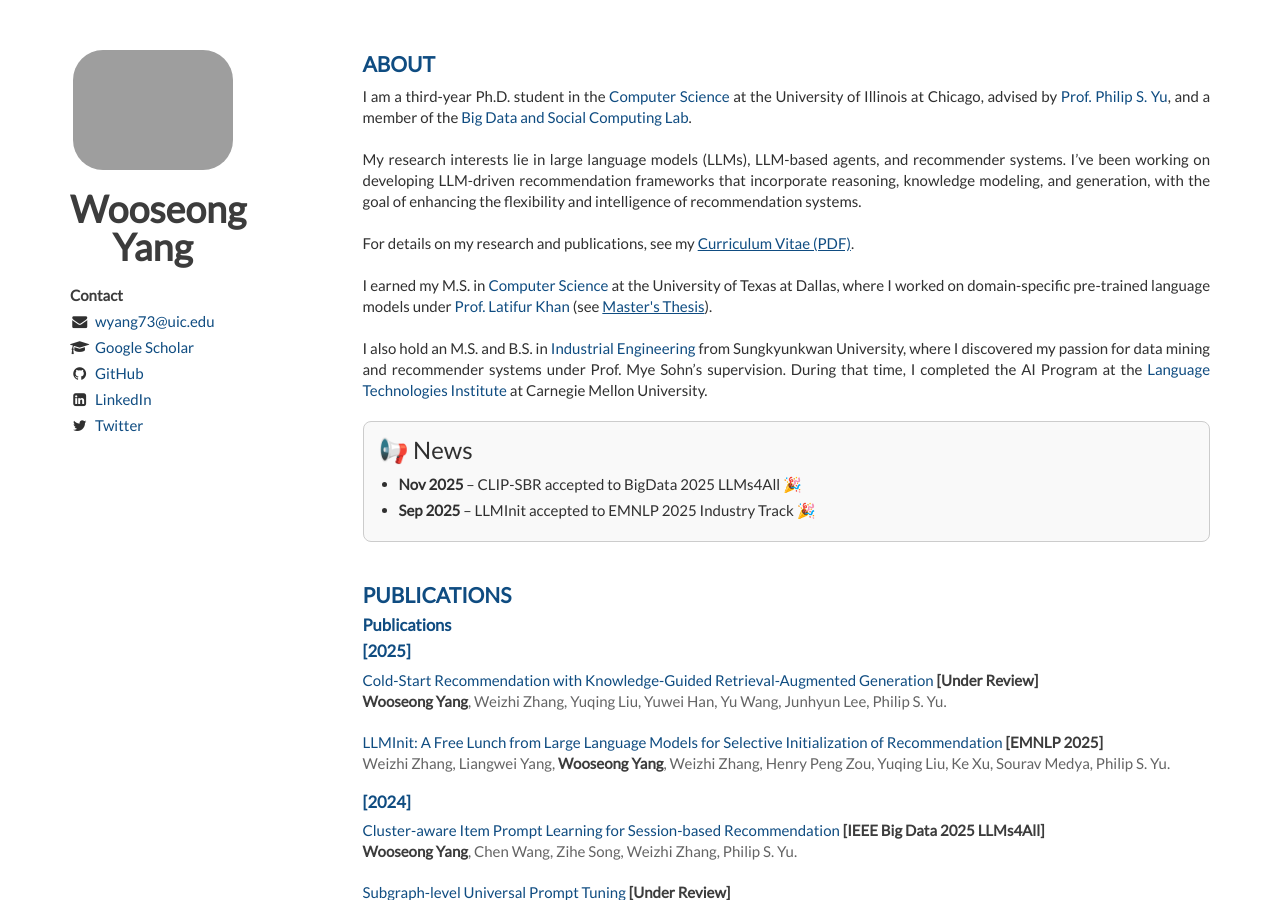
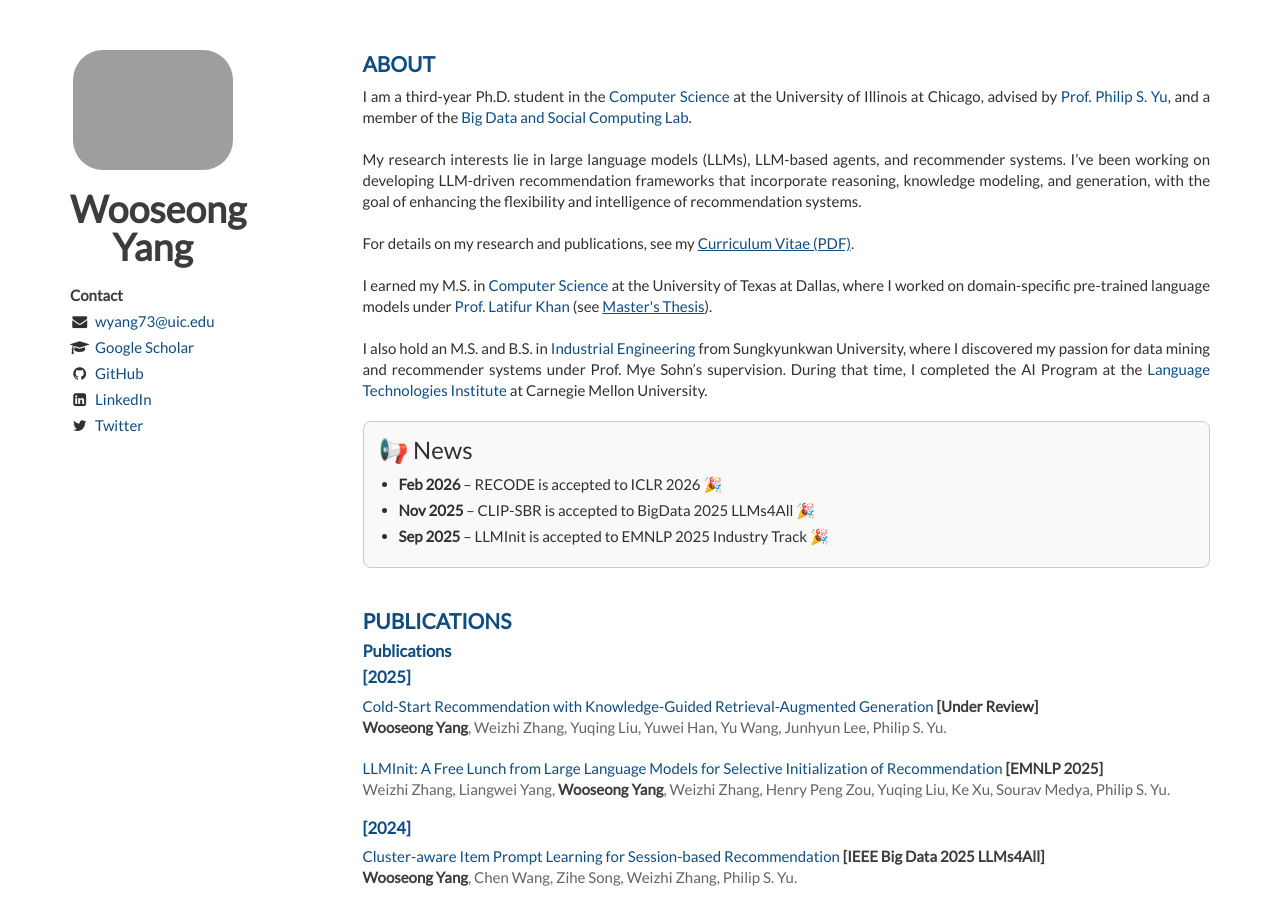
Before and after one commit to WooseongYang/WooseongYang.github.io, a Jekyll site: the page built from index.html, in a window 1280 px wide and 900 px high. Built offline with Jekyll 4.4.1, drawn with Linux system fonts in a browser that asks for light colours; nearby versions of some CDN libraries; the list of posts is cut into pages by our own code.

Commit message:
Update CV link and add news items

```diff
--- a/_includes/about.html
+++ b/_includes/about.html
@@ -10,7 +10,7 @@
         My research interests lie in large language models (LLMs), LLM-based agents, and recommender systems. I’ve been working on developing LLM-driven recommendation frameworks that incorporate reasoning, knowledge modeling, and generation, with the goal of enhancing the flexibility and intelligence of recommendation systems.
         <br><br>
         For details on my research and publications, see my
-        <a href="/CV_WooseongYang_121025.pdf" style="text-decoration: underline">Curriculum Vitae (PDF)</a>.
+        <a href="/CV_WooseongYang_022326.pdf" style="text-decoration: underline">Curriculum Vitae (PDF)</a>.
         <br><br>
         I earned my M.S. in <a href="https://cs.utdallas.edu/">Computer Science</a> at the University of Texas at Dallas, where I worked on domain-specific pre-trained language models under
         <a href="https://personal.utdallas.edu/~lkhan/">Prof. Latifur Khan</a> (see
@@ -24,8 +24,9 @@
 <div style="border: 1px solid #ccc; border-radius: 8px; padding: 15px; background-color: #f9f9f9; margin: 20px 0;">
   <h3 style="margin-top: 0;">📢 News</h3>
   <ul style="padding-left: 20px; margin: 0;">
-    <li><strong>Nov 2025</strong> – CLIP-SBR accepted to BigData 2025 LLMs4All 🎉</li>
-    <li><strong>Sep 2025</strong> – LLMInit accepted to EMNLP 2025 Industry Track 🎉</li>
+    <li><strong>Feb 2026</strong> – RECODE is accepted to ICLR 2026 🎉</li>
+    <li><strong>Nov 2025</strong> – CLIP-SBR is accepted to BigData 2025 LLMs4All 🎉</li>
+    <li><strong>Sep 2025</strong> – LLMInit is accepted to EMNLP 2025 Industry Track 🎉</li>
   </ul>
 </div>
 
```
